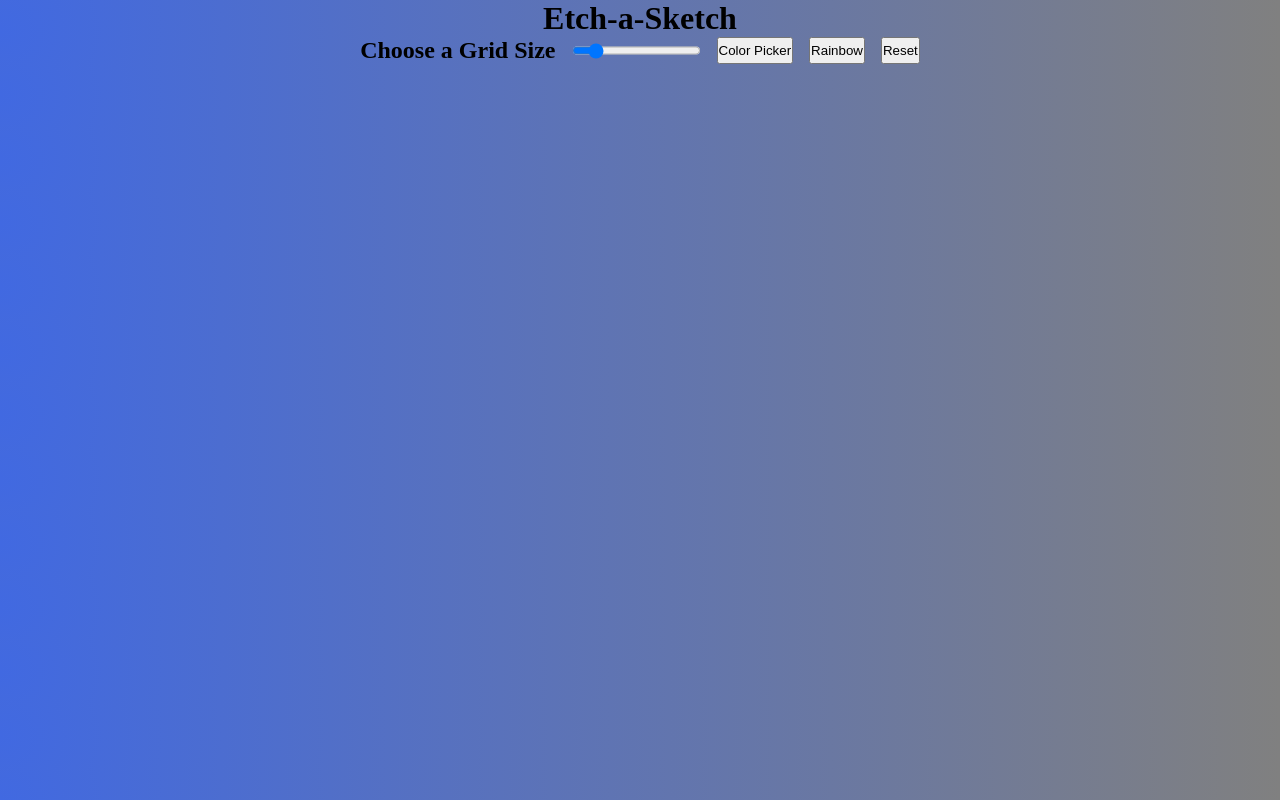
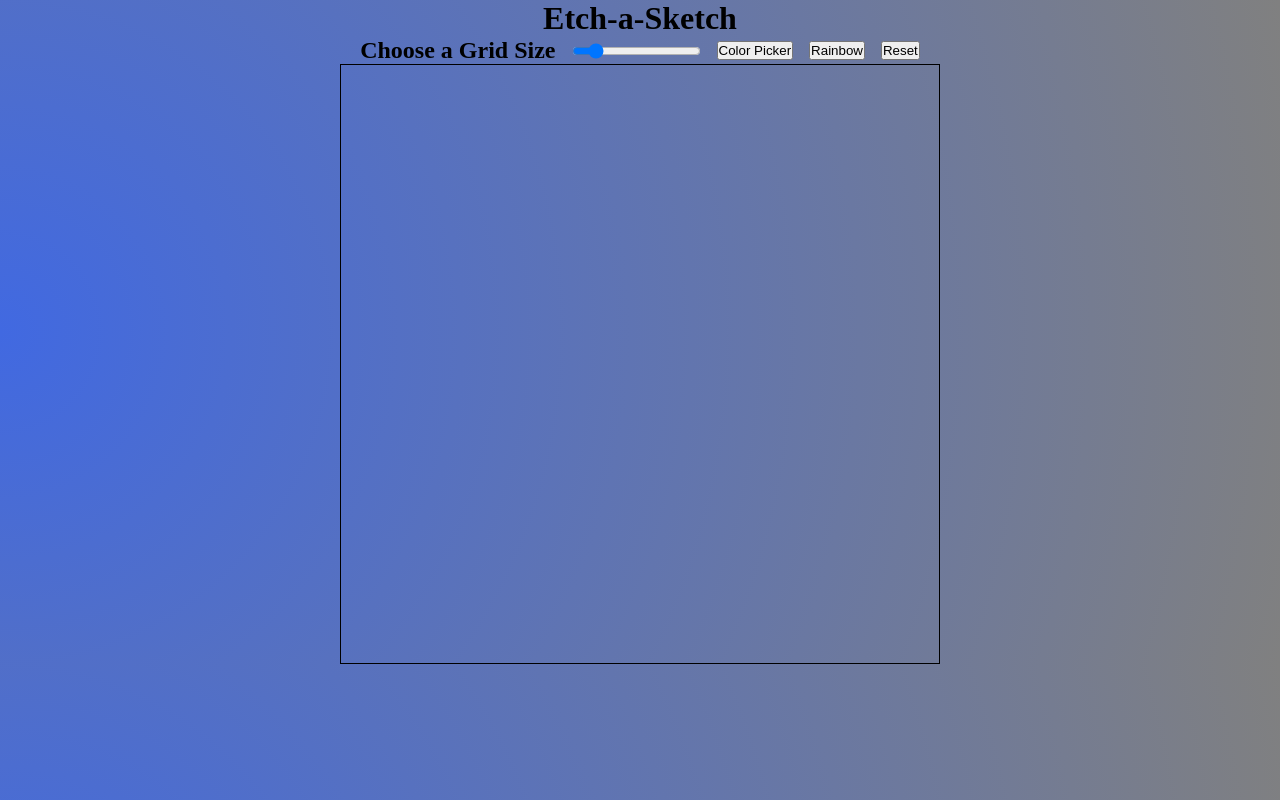
Before and after one commit to MA5TERMIND2020/odin-etch-a-sketch, a plain HTML site: page index.html in a window 1280 px wide. Drawn offline with Linux system fonts and the light colour scheme.

Commit message:
Initial HTML and CSS structure revised

```diff
--- a/css/style.css
+++ b/css/style.css
@@ -7,12 +7,23 @@
 body {
     background: radial-gradient(circle at 0%, royalblue 0%, grey 100%);
     display: flex;
+    flex-direction: column;
     justify-content: center;
+    align-items: center;
     text-align: center;
 }
 
 section {
     display: flex;
     flex-direction: row;
-    gap: 1rem
+    align-items: center;
+
+    gap: 1rem;
 }
+
+.container {
+    width:600px;
+    height: 600px;
+    display: grid;
+    border: 1px solid black;
+}
```
